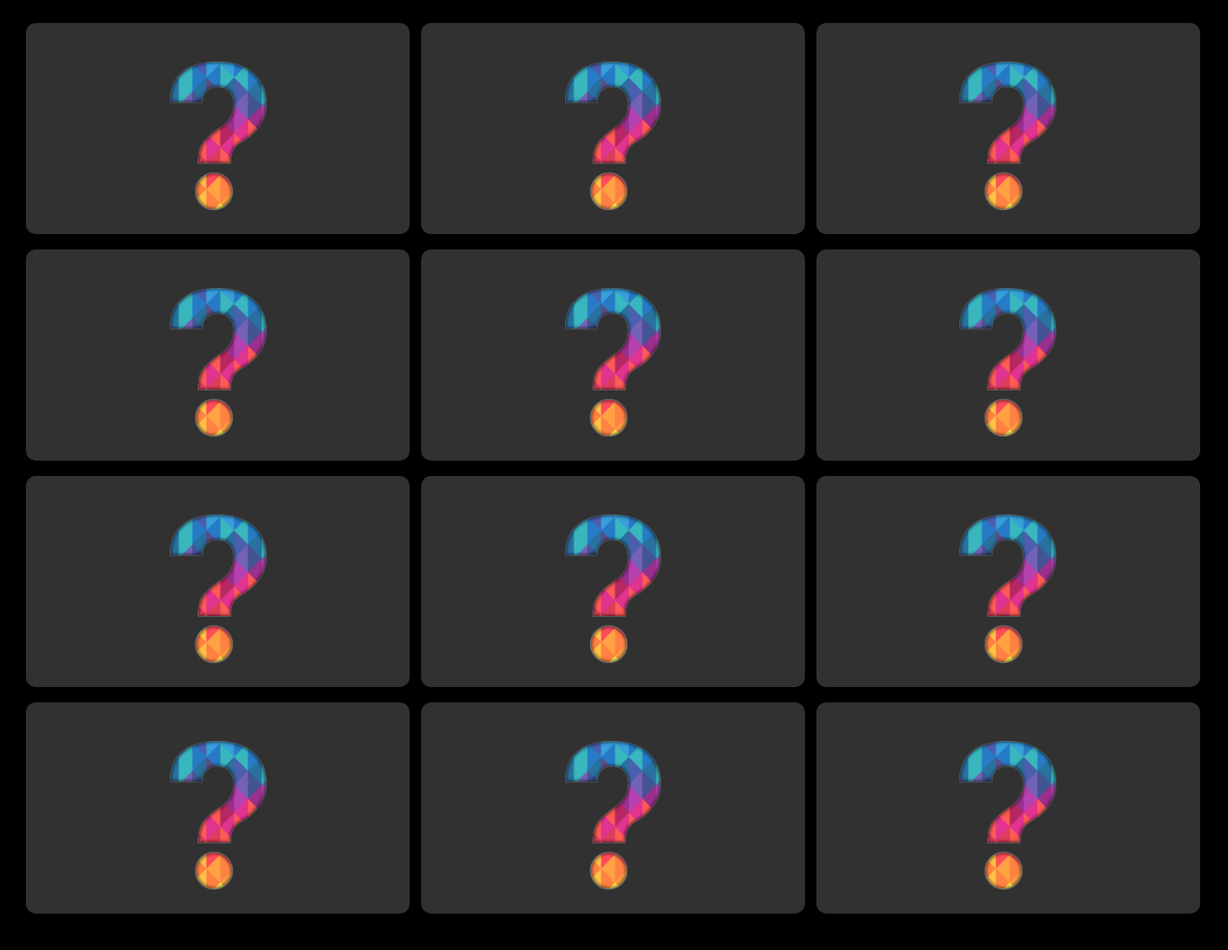
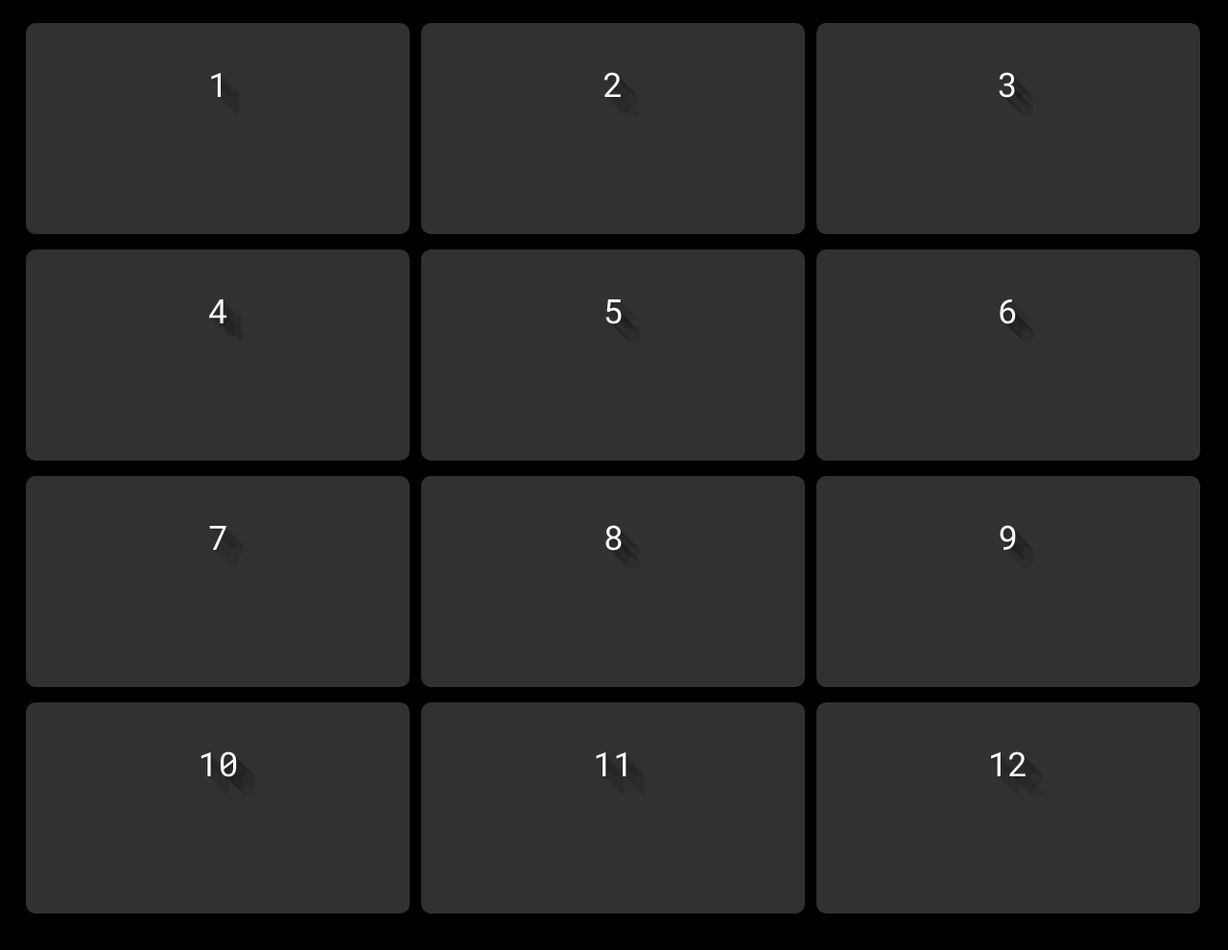
Before and after one commit to jaydeepc/flash-game, a website: page public/index.html in a window 1280 px wide. Shown: the whole page at 96% size. Drawn offline with Linux system fonts and the light colour scheme.

Commit message:
JD: changed image to numbers

```diff
--- a/public/index.html
+++ b/public/index.html
@@ -9,7 +9,7 @@
 <body>
 <div class="flip">
     <div class="front">
-       <h1 class="text-shadow"><img src="question.png" class="front-image" /></h1>
+       <h1 class="text-shadow">1</h1>
 
     </div>
     <div class="back">
@@ -19,7 +19,7 @@
 </div>
 <div class="flip">
     <div class="front">
-       <h1 class="text-shadow"><img src="question.png" class="front-image" /></h1>
+       <h1 class="text-shadow">2</h1>
     </div>
     <div class="back">
        <h2>QUESTION</h2>
@@ -28,7 +28,7 @@
 </div>
 <div class="flip">
     <div class="front">
-       <h1 class="text-shadow"><img src="question.png" class="front-image" /></h1>
+       <h1 class="text-shadow">3</h1>
     </div>
     <div class="back">
        <h2>QUESTION</h2>
@@ -39,8 +39,7 @@
 
 <div class="flip">
     <div class="front">
-       <h1 class="text-shadow"><img src="question.png" class="front-image" /></h1>
-
+       <h1 class="text-shadow">4</h1>
     </div>
     <div class="back">
        <h2>QUESTION</h2>
@@ -49,16 +48,7 @@
 </div>
 <div class="flip">
     <div class="front">
-       <h1 class="text-shadow"><img src="question.png" class="front-image" /></h1>
-    </div>
-    <div class="back">
-       <h2>QUESTION</h2>
-       <p>Here is a fake question for QA bootcamp</p>
-    </div>
-</div>
-<div class="flip">
-    <div class="front">
-       <h1 class="text-shadow"><img src="question.png" class="front-image" /></h1>
+       <h1 class="text-shadow">5</h1>
     </div>
     <div class="back">
        <h2>QUESTION</h2>
@@ -69,7 +59,7 @@
 <!-- ----------------------------------------------------- -->
 <div class="flip">
     <div class="front">
-       <h1 class="text-shadow"><img src="question.png" class="front-image" /></h1>
+       <h1 class="text-shadow">6</h1>
 
     </div>
     <div class="back">
@@ -79,7 +69,7 @@
 </div>
 <div class="flip">
     <div class="front">
-       <h1 class="text-shadow"><img src="question.png" class="front-image" /></h1>
+       <h1 class="text-shadow">7</h1>
     </div>
     <div class="back">
        <h2>QUESTION</h2>
@@ -88,7 +78,7 @@
 </div>
 <div class="flip">
     <div class="front">
-       <h1 class="text-shadow"><img src="question.png" class="front-image" /></h1>
+       <h1 class="text-shadow">8</h1>
     </div>
     <div class="back">
        <h2>QUESTION</h2>
@@ -100,7 +90,7 @@
 
 <div class="flip">
     <div class="front">
-       <h1 class="text-shadow"><img src="question.png" class="front-image" /></h1>
+       <h1 class="text-shadow">9</h1>
 
     </div>
     <div class="back">
@@ -110,7 +100,7 @@
 </div>
 <div class="flip">
     <div class="front">
-       <h1 class="text-shadow"><img src="question.png" class="front-image" /></h1>
+       <h1 class="text-shadow">10</h1>
     </div>
     <div class="back">
        <h2>QUESTION</h2>
@@ -119,7 +109,17 @@
 </div>
 <div class="flip">
     <div class="front">
-       <h1 class="text-shadow"><img src="question.png" class="front-image" /></h1>
+       <h1 class="text-shadow">11</h1>
+    </div>
+    <div class="back">
+       <h2>QUESTION</h2>
+       <p>Here is a fake question for QA bootcamp</p>
+    </div>
+</div>
+
+<div class="flip">
+    <div class="front">
+       <h1 class="text-shadow">12</h1>
     </div>
     <div class="back">
        <h2>QUESTION</h2>
```
Also changed, not shown: public/question.png (deleted).
